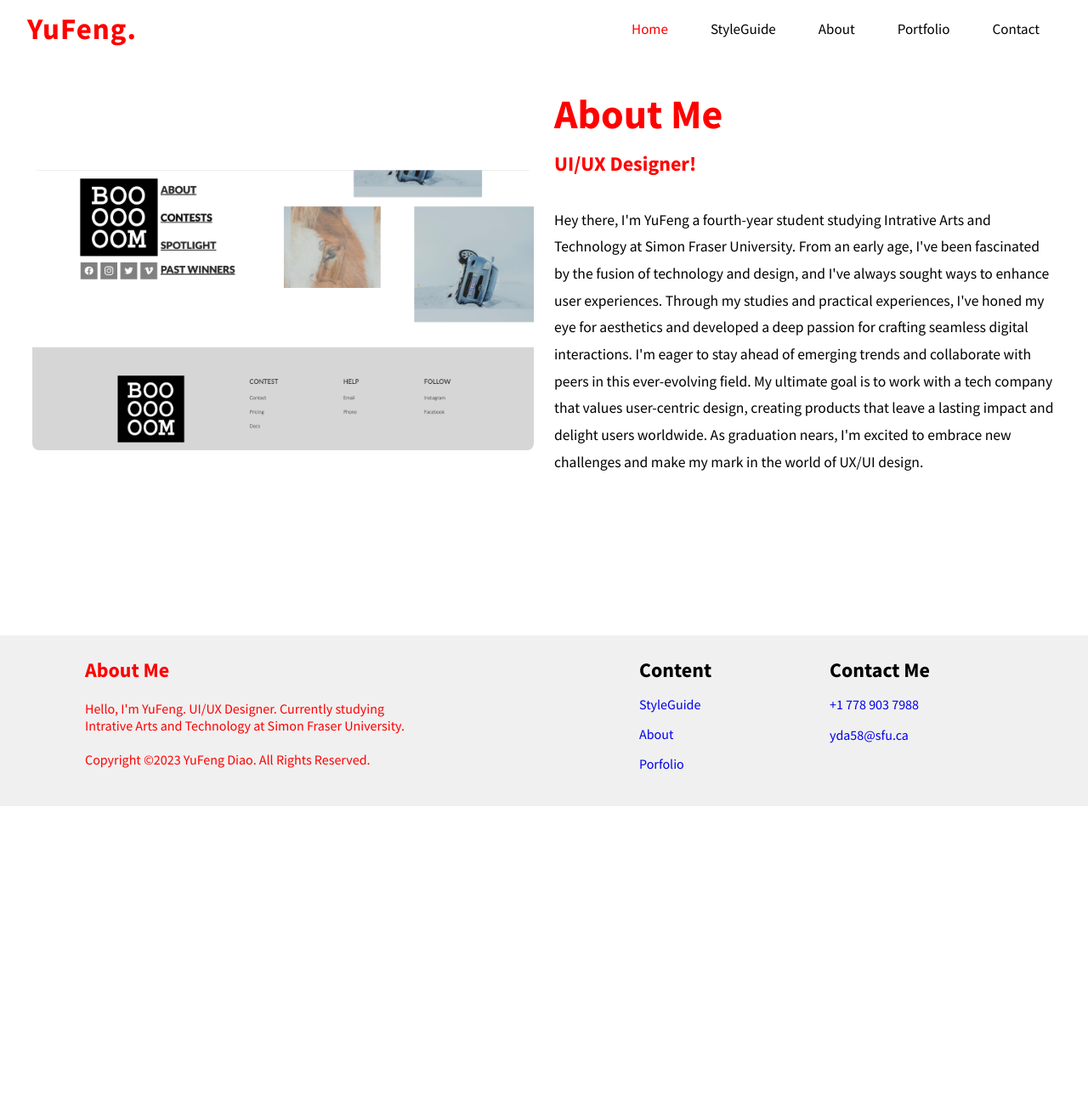
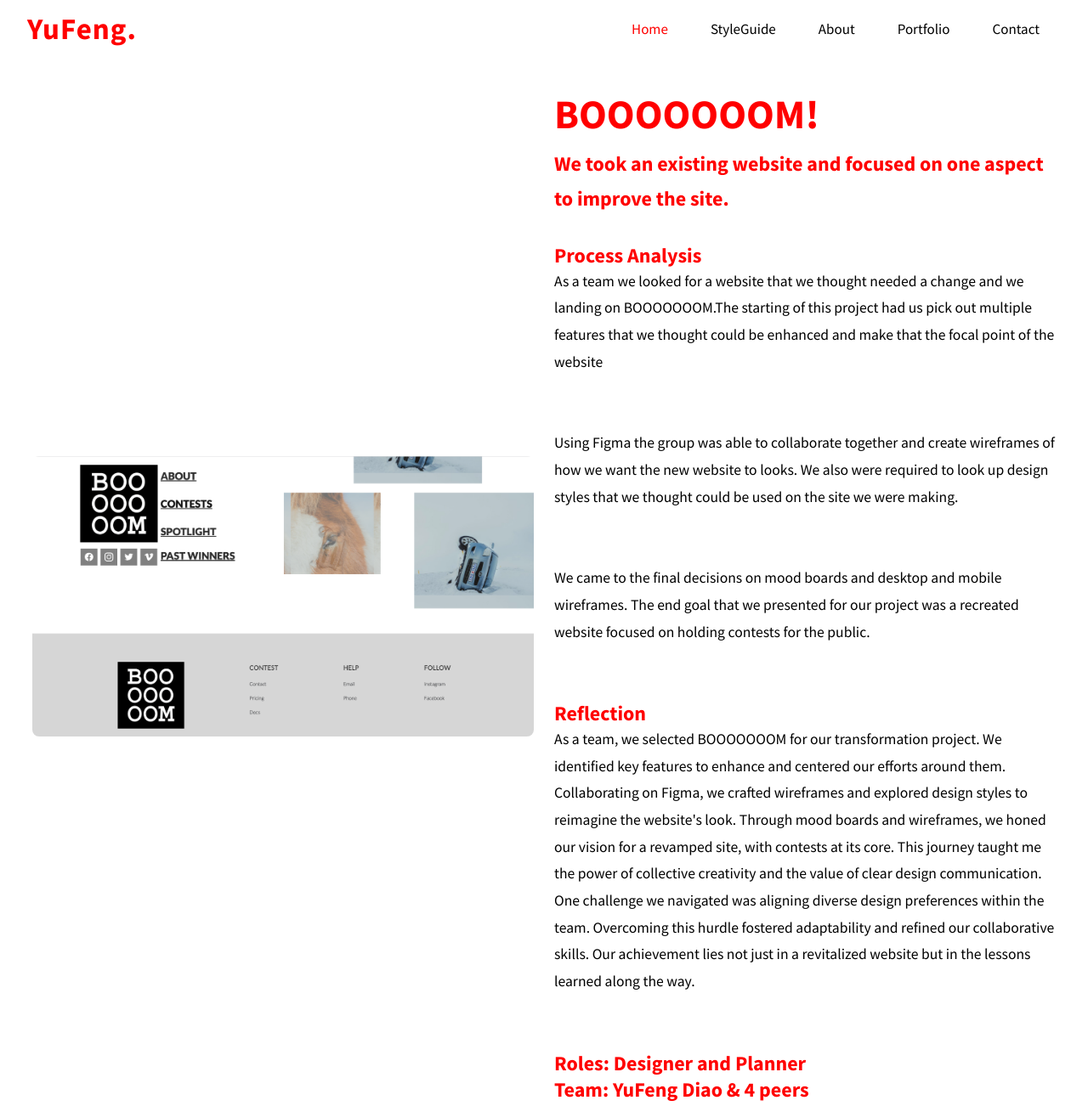
Before and after one commit to YuFengDiao/P03, a plain HTML site: page booooooom.html in a window 1280 px wide. Shown: the top 1302 px of the page at 85% size. Before the commit the page ends 949 px from the top, so only its background shows below. Drawn offline with nearby package versions, Linux system fonts and the light colour scheme.

Commit message:
added process analysis and reflection

```diff
--- a/booooooom.html
+++ b/booooooom.html
@@ -37,9 +37,22 @@
         </div>
 
         <div class="aboutinfo">
-            <h2>About Me</h2>
-            <h4>UI/UX Designer!</h4>
-            <p>Hey there, I'm YuFeng a fourth-year student studying Intrative Arts and Technology at Simon Fraser University. From an early age, I've been fascinated by the fusion of technology and design, and I've always sought ways to enhance user experiences. Through my studies and practical experiences, I've honed my eye for aesthetics and developed a deep passion for crafting seamless digital interactions. I'm eager to stay ahead of emerging trends and collaborate with peers in this ever-evolving field. My ultimate goal is to work with a tech company that values user-centric design, creating products that leave a lasting impact and delight users worldwide. As graduation nears, I'm excited to embrace new challenges and make my mark in the world of UX/UI design.</p>
+            <h2>BOOOOOOOM!</h2>
+            <h4>We took an existing website and focused on one aspect to improve the site.</h4>
+            <h1> Process Analysis</h1>
+            <p>As a team we looked for a website that we thought needed a change and we landing on BOOOOOOOM.The starting of this project had us pick out multiple features that we thought could be enhanced and make that the focal point of the website</p>
+
+            <p>Using Figma the group was able to collaborate together and create wireframes of how we want the new website to looks. We also were required to look up design styles that we thought could be used on the site we were making.</p>
+
+            <p>We came to the final decisions on mood boards and desktop and mobile wireframes. The end goal that we presented for our project was a recreated website focused on holding contests for the public.</p>
+
+            <h1>Reflection</h1>
+            <p>As a team, we selected BOOOOOOOM for our transformation project. We identified key features to enhance and centered our efforts around them. Collaborating on Figma, we crafted wireframes and explored design styles to reimagine the website's look. Through mood boards and wireframes, we honed our vision for a revamped site, with contests at its core. This journey taught me the power of collective creativity and the value of clear design communication.
+
+            One challenge we navigated was aligning diverse design preferences within the team. Overcoming this hurdle fostered adaptability and refined our collaborative skills. Our achievement lies not just in a revitalized website but in the lessons learned along the way.</p>
+
+            <h1>Roles: Designer and Planner</h1>
+            <h1>Team: YuFeng Diao & 4 peers</h1>
         </div>
     </section>
 
```
Also changed, not shown: ninteneleven.html (+13 -1 lines).
